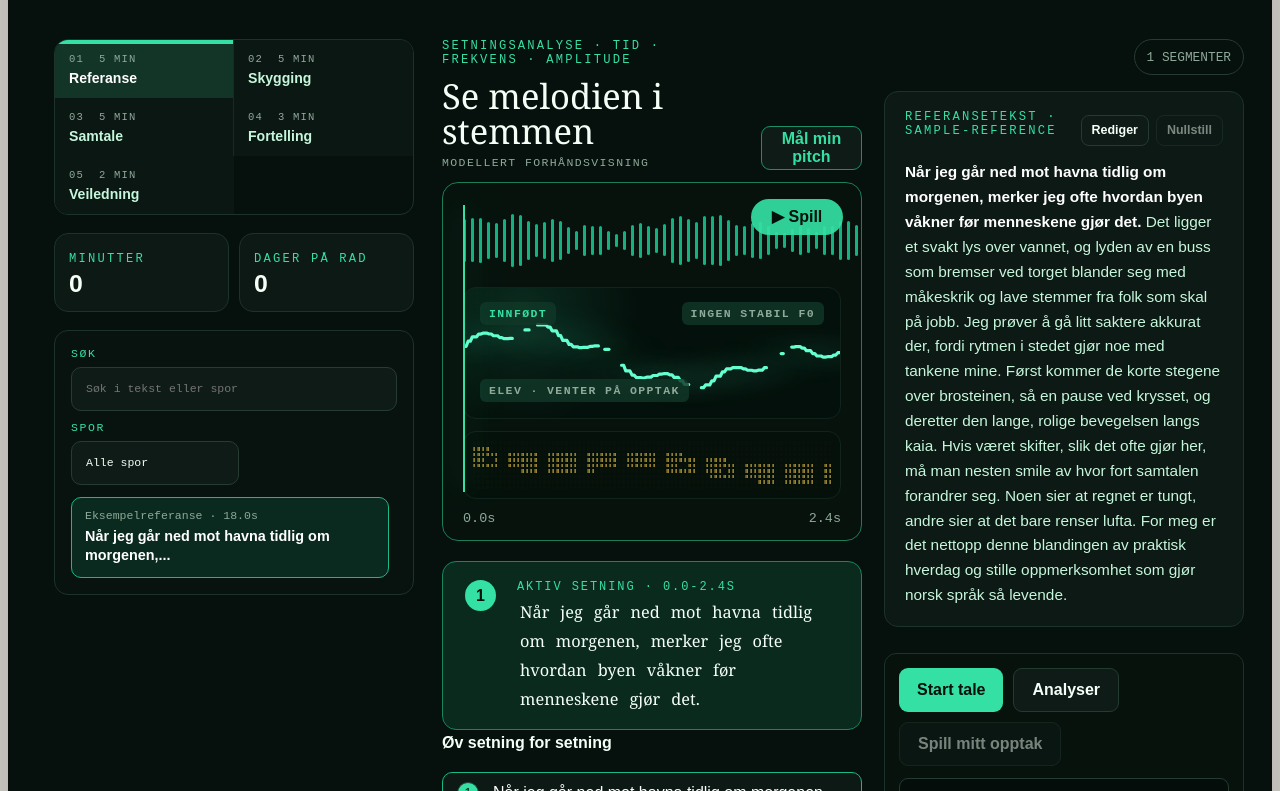
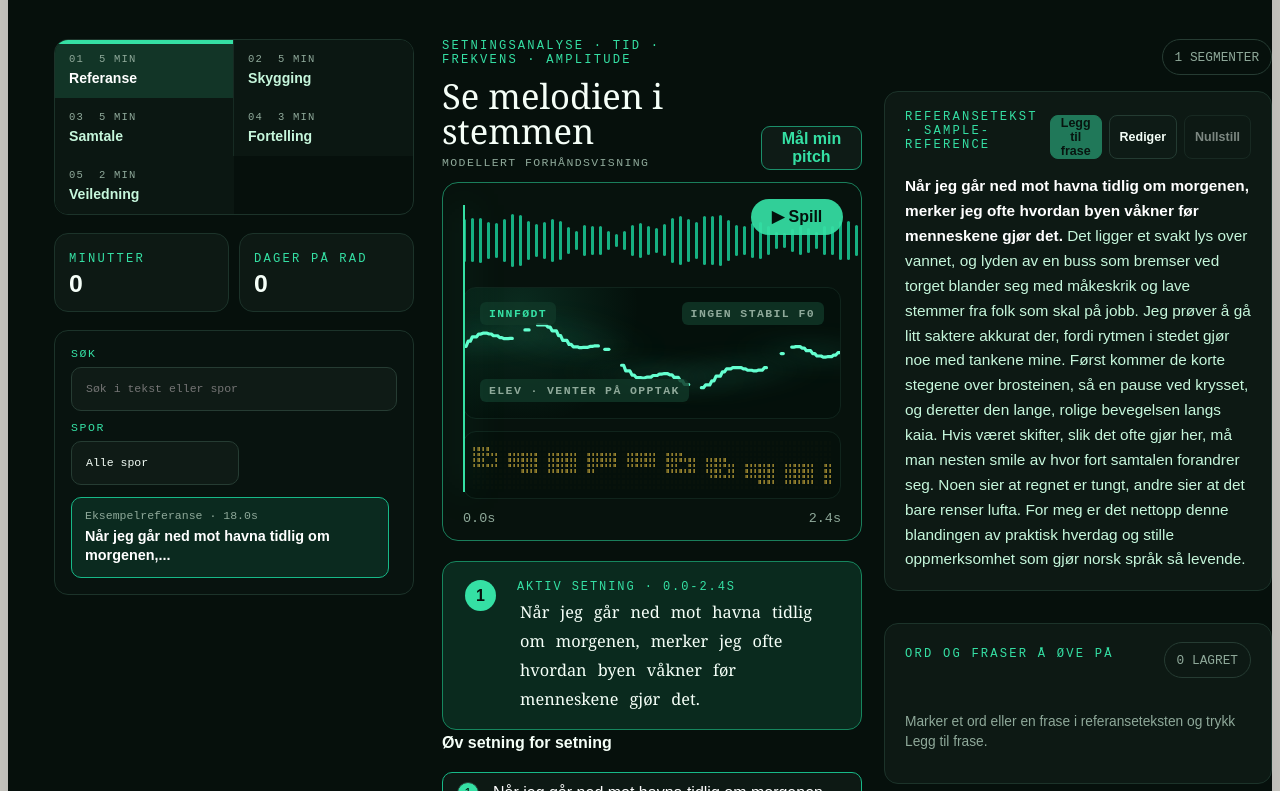
Before and after one commit to KevinGj/NorskCoach, a Next.js app: page / in a window 1280 px wide. Shown: the part 269-1060 px from the top of the page. Built offline with nearby package versions, Linux system fonts and the light colour scheme.

Commit message:
Add narrator phrase practice list

```diff
--- a/app/globals.css
+++ b/app/globals.css
@@ -974,6 +974,67 @@ h1 em {
   font-weight: 900;
 }
 
+.selectionHint {
+  color: var(--muted);
+  font-size: 0.86rem;
+  line-height: 1.4;
+  margin-top: 12px;
+}
+
+.phrasePracticePanel {
+  background: var(--panel);
+  border: 1px solid var(--line);
+  border-radius: 14px;
+  display: grid;
+  gap: 12px;
+  margin-top: 16px;
+  padding: 18px 20px;
+}
+
+.phrasePracticeList {
+  display: grid;
+  gap: 8px;
+}
+
+.phrasePracticeItem {
+  align-items: center;
+  background: #07120d;
+  border: 1px solid #18342a;
+  border-radius: 10px;
+  display: grid;
+  gap: 8px;
+  grid-template-columns: minmax(0, 1fr) auto auto;
+  padding: 9px 10px;
+}
+
+.phrasePracticeItem button {
+  background: transparent;
+  border: 0;
+  color: var(--ink);
+  cursor: pointer;
+  font-weight: 900;
+  min-width: 0;
+  overflow: hidden;
+  padding: 0;
+  text-align: left;
+  text-overflow: ellipsis;
+  white-space: nowrap;
+}
+
+.phrasePracticeItem span {
+  color: var(--muted);
+  font-family: "Courier New", monospace;
+  font-size: 0.72rem;
+}
+
+.phrasePracticeItem .removePhrase {
+  border: 1px solid #264539;
+  border-radius: 999px;
+  color: var(--muted);
+  font-size: 0.72rem;
+  padding: 5px 9px;
+}
+
 .sentencePractice h3 {
   font-family: Arial, Helvetica, sans-serif;
   font-size: 1rem;
--- a/app/page.tsx
+++ b/app/page.tsx
@@ -21,6 +21,15 @@ type SessionEntry = {
 type ConversationTurn = {
   speaker: "coach" | "user";
   text: string;
+};
+
+type PhrasePracticeItem = {
+  id: string;
+  segmentId: string;
+  source: string;
+  text: string;
+  start: number;
+  end: number;
 };
 
 type Segment = {
@@ -209,6 +218,27 @@ function wordsFromText(text: string) {
     .split(/\s+/)
     .map(normalizeTimelineText)
     .filter(Boolean);
+}
+
+function findPhraseTokenRange(text: string, tokens: TimelineToken[] = []) {
+  const phraseWords = wordsFromText(text);
+  const wordTokens = tokens.filter((token) => token.type === "word");
+  if (!phraseWords.length || !wordTokens.length) return null;
+
+  for (let startIndex = 0; startIndex <= wordTokens.length - phraseWords.length; startIndex += 1) {
+    const matches = phraseWords.every(
+      (word, offset) => normalizeTimelineText(wordTokens[startIndex + offset]?.text ?? "") === word
+    );
+    if (!matches) continue;
+    const startToken = wordTokens[startIndex];
+    const endToken = wordTokens[startIndex + phraseWords.length - 1];
+    return {
+      start: Math.max(0, startToken.start - 0.06),
+      end: endToken.end + 0.14
+    };
+  }
+
+  return null;
 }
 
 function findBestTokenRange(sentenceWords: string[], wordTokens: TimelineToken[], cursor: number) {
@@ -1024,6 +1054,8 @@ export default function Home() {
   const [selectedAudioSegmentId, setSelectedAudioSegmentId] = useState(fallbackAudioSegment.id);
   const [trackFilter, setTrackFilter] = useState("all");
   const [segmentQuery, setSegmentQuery] = useState("");
+  const [selectedReferencePhrase, setSelectedReferencePhrase] = useState("");
+  const [phrasePracticeItems, setPhrasePracticeItems] = useState<PhrasePracticeItem[]>([]);
   const [isEditingReferenceText, setIsEditingReferenceText] = useState(false);
   const [referenceTextDraft, setReferenceTextDraft] = useState("");
   const [referenceTextError, setReferenceTextError] = useState("");
@@ -1130,10 +1162,12 @@ export default function Home() {
     const savedEntries = localStorage.getItem("norsk-coach-entries");
     const savedVoice = localStorage.getItem("norsk-coach-voice");
     const savedSegment = localStorage.getItem("norsk-coach-segment");
+    const savedPhrases = localStorage.getItem("norsk-coach-phrases");
     if (savedProfile) setProfile(JSON.parse(savedProfile) as LearnerProfile);
     if (savedEntries) setEntries(JSON.parse(savedEntries) as SessionEntry[]);
     if (savedVoice && voices.some((voice) => voice.name === savedVoice)) setSelectedVoice(savedVoice);
     if (savedSegment) setSelectedAudioSegmentId(savedSegment);
+    if (savedPhrases) setPhrasePracticeItems(JSON.parse(savedPhrases) as PhrasePracticeItem[]);
   }, []);
 
   useEffect(() => {
@@ -1221,6 +1255,10 @@ export default function Home() {
   useEffect(() => {
     localStorage.setItem("norsk-coach-segment", selectedAudioSegmentId);
   }, [selectedAudioSegmentId]);
+
+  useEffect(() => {
+    localStorage.setItem("norsk-coach-phrases", JSON.stringify(phrasePracticeItems));
+  }, [phrasePracticeItems]);
 
   useEffect(() => {
     setReferenceTextDraft(selectedAudioSegment.text);
@@ -1502,18 +1540,19 @@ export default function Home() {
         setIsAudioPlaying(false);
       };
       audio.ontimeupdate = () => {
+        if (playbackStopAtRef.current !== null && audio.currentTime >= playbackStopAtRef.current) {
+          audio.pause();
+          audio.currentTime = playbackStopAtRef.current;
+          setReferenceTime(playbackStopAtRef.current);
+          playbackOffsetRef.current = playbackStopAtRef.current;
+          playbackStopAtRef.current = null;
+          return;
+        }
         if (trackReference) {
           const nextTime = Math.min(activeReferenceDuration, audio.currentTime);
           setReferenceTime(nextTime);
           const segment = segmentAtReferenceTime(nextTime);
           setSelectedSentence(Math.max(0, activeReferenceSegments.indexOf(segment)));
-          if (playbackStopAtRef.current !== null && nextTime >= playbackStopAtRef.current) {
-            audio.pause();
-            audio.currentTime = playbackStopAtRef.current;
-            setReferenceTime(playbackStopAtRef.current);
-            playbackOffsetRef.current = playbackStopAtRef.current;
-            playbackStopAtRef.current = null;
-          }
         }
       };
       await audio.play();
@@ -1560,6 +1599,47 @@ export default function Home() {
         void playReferenceAudio(selectedAudioSegment.audio, globalTime, true, selectedSegment.end);
       }
     }
+  };
+
+  const captureReferenceSelection = () => {
+    const selectedText = window.getSelection()?.toString().replace(/\s+/g, " ").trim() ?? "";
+    setSelectedReferencePhrase(selectedText);
+  };
+
+  const addSelectedPhrase = () => {
+    const phrase = selectedReferencePhrase.trim();
+    const range = findPhraseTokenRange(phrase, selectedAudioSegment.tokens);
+    if (!phrase || !range) {
+      setAnalysisMessage("Marker et ord eller en frase i referanseteksten med tilgjengelig tidsdata.");
+      return;
+    }
+
+    const item: PhrasePracticeItem = {
+      id: `${selectedAudioSegment.id}-${range.start.toFixed(2)}-${range.end.toFixed(2)}-${phrase}`,
+      segmentId: selectedAudioSegment.id,
+      source: selectedAudioSegment.source,
+      text: phrase,
+      start: range.start,
+      end: Math.min(selectedAudioSegment.duration, range.end)
+    };
+
+    setPhrasePracticeItems((current) =>
+      current.some((existing) => existing.id === item.id || (existing.segmentId === item.segmentId && existing.text === item.text))
+        ? current
+        : [item, ...current].slice(0, 30)
+    );
+    setAnalysisMessage("Frasen er lagt til i øvelseslisten.");
+  };
+
+  const playPhrasePracticeItem = (item: PhrasePracticeItem) => {
+    const itemSegment = librarySegments.find((segment) => segment.id === item.segmentId) ?? selectedAudioSegment;
+    if (item.segmentId !== selectedAudioSegment.id) setSelectedAudioSegmentId(item.segmentId);
+    setReferenceTime(item.start);
+    void playReferenceAudio(itemSegment.audio, item.start, item.segmentId === selectedAudioSegment.id, item.end);
+  };
+
+  const removePhrasePracticeItem = (id: string) => {
+    setPhrasePracticeItems((current) => current.filter((item) => item.id !== id));
   };
 
   const saveReferenceText = async () => {
@@ -1839,6 +1919,8 @@ export default function Home() {
   const draftReferenceWordCount = referenceTextDraft.split(/\s+/).filter(Boolean).length;
   const isDraftSuspiciouslyShort =
     originalReferenceWordCount >= 8 && draftReferenceWordCount < Math.ceil(originalReferenceWordCount * 0.7);
+  const selectedPhraseRange = findPhraseTokenRange(selectedReferencePhrase, selectedAudioSegment.tokens);
+  const selectedPhraseCanBeSaved = Boolean(selectedReferencePhrase.trim() && selectedPhraseRange);
 
   return (
     <main>
@@ -2101,6 +2183,9 @@ export default function Home() {
                         </>
                       ) : (
                         <>
+                          <button className="tinyButton primaryTiny" onClick={addSelectedPhrase} disabled={!selectedPhraseCanBeSaved}>
+                            Legg til frase
+                          </button>
                           <button className="tinyButton" onClick={() => setIsEditingReferenceText(true)}>
                             Rediger
                           </button>
@@ -2130,7 +2215,7 @@ export default function Home() {
                       {referenceTextError && <p className="timingWarning">{referenceTextError}</p>}
                     </>
                   ) : (
-                    <p>
+                    <p onMouseUp={captureReferenceSelection} onKeyUp={captureReferenceSelection}>
                       {activeReferenceSegments.map((segment, index) => (
                         <span className={index === selectedSentence ? "highlightSentence" : ""} key={segment.sentence}>
                           {segment.sentence}{" "}
@@ -2138,10 +2223,38 @@ export default function Home() {
                       ))}
                     </p>
                   )}
+                  {!isEditingReferenceText && selectedReferencePhrase && (
+                    <p className={selectedPhraseCanBeSaved ? "selectionHint" : "timingWarning"}>
+                      Valgt: «{selectedReferencePhrase}» {selectedPhraseCanBeSaved ? "kan legges til." : "mangler presis tidskobling."}
+                    </p>
+                  )}
                   {hasTimingRisk && (
                     <p className="timingWarning">
                       Teksten har {transcriptWordCount} ord, men tidslinjen har {timedWordCount}. Hopp over scoring på dette klippet eller kjør ny justering.
                     </p>
+                  )}
+                </div>
+                <div className="phrasePracticePanel">
+                  <div className="referenceTextHeader">
+                    <p className="microLabel">Ord og fraser å øve på</p>
+                    <span className="libraryCount">{phrasePracticeItems.length} lagret</span>
+                  </div>
+                  {phrasePracticeItems.length ? (
+                    <div className="phrasePracticeList">
+                      {phrasePracticeItems.map((item) => (
+                        <div className="phrasePracticeItem" key={item.id}>
+                          <button onClick={() => playPhrasePracticeItem(item)}>
+                            ▶ {item.text}
+                          </button>
+                          <span>{item.source.replace(".mp3", "")} · {item.start.toFixed(1)}-{item.end.toFixed(1)}s</span>
+                          <button className="removePhrase" onClick={() => removePhrasePracticeItem(item.id)} aria-label={`Fjern ${item.text}`}>
+                            Fjern
+                          </button>
+                        </div>
+                      ))}
+                    </div>
+                  ) : (
+                    <p className="selectionHint">Marker et ord eller en frase i referanseteksten og trykk Legg til frase.</p>
                   )}
                 </div>
                 <div className="practiceInput">
```
